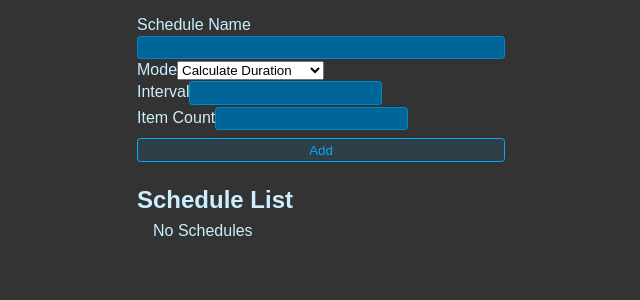
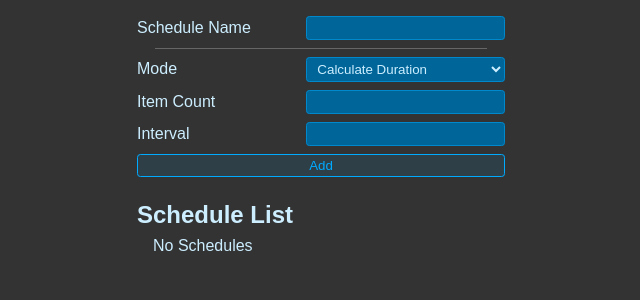
Before and after one commit to CJ-Kaiser/consumable-use-scheduler, a React (Vite) app: page / in a window 1280 px wide. Shown: the top 300 px of the page, without its empty margins (319-959 px from the left). Built offline with nearby package versions, Linux system fonts and the light colour scheme.

Commit message:
Styled form better. Numbers don't go below 0.

```diff
--- a/src/NewScheduleForm.jsx
+++ b/src/NewScheduleForm.jsx
@@ -15,9 +15,10 @@ const modeOptions = [
   }
 ];
 
+//TODO: Formik for Validation? Refer to project from Ract Basics.
 export function NewScheduleForm({onSubmit}) {
     const [name, setName] = useState("");
-    const [time, setTime] = useState("");
+    const [duration, setDuration] = useState("");
     const [interval, setInterval] = useState("");
     const [itemCount, setItemCount] = useState("");
 
@@ -26,29 +27,35 @@ export function NewScheduleForm({onSubmit}) {
     function handleSubmit(e) {
       e.preventDefault();
       if(name === "") return;
-      if(time === NaN || time <= 0) return;
+      if(duration === NaN || duration <= 0) return;
 
       onSubmit(name);
 
       setName("");
-      setTime("");
+      setDuration("");
     };
 
     const showDurationInput = () => mode != "durationMissing";
     const showIntervalInput = () => mode != "intervalMissing";
     const showItemCountInput = () => mode != "itemCountMissing";
 
+    function validateNumberMax(value, max, setter) {
+      value = Math.max(max, value);
+      setter(value);
+    }
+
     return (
       <form onSubmit={handleSubmit} className="new-item-form">
-        <div className="form-row">
-          <label htmlFor="title">Schedule Name</label>
+        <label htmlFor="title" className="form-input-h">Schedule Name
           <input
             type="text"
             id="title"
             value={name}
             onChange={e => setName(e.target.value)}
           />
-          <label htmlFor="mode">Mode
+        </label>
+        <div className="form-sep"></div>
+        <label htmlFor="mode" className="form-input-h">Mode
             <select
               id="mode"
               value={mode}
@@ -58,38 +65,37 @@ export function NewScheduleForm({onSubmit}) {
                 <option value={option.value} key={option.value}>{option.text}</option>
               ))}
             </select>
-          </label>
+        </label>
+          {showItemCountInput() &&
+            <label htmlFor="itemCount" className="form-input-h">Item Count
+              <input
+                type="number"
+                id="itemCount"
+                value={itemCount}
+                onChange={e=>validateNumberMax(e.target.value, 1, setItemCount)}
+              />
+            </label>
+          }
           {showDurationInput() &&
-            <label htmlFor="time">Duration
+            <label htmlFor="time" className="form-input-h">Duration
               <input
                 type="number"
                 id="time"
-                value={time}
-                onChange={e=>setTime(e.target.value)}
+                value={duration}
+                onChange={e=>validateNumberMax(e.target.value, 1, setDuration)}
               />
             </label>
           }
           {showIntervalInput() &&
-            <label htmlFor="interval">Interval
+            <label htmlFor="interval" className="form-input-h">Interval
               <input
                 type="number"
                 id="interval"
                 value={interval}
-                onChange={e=>setTime(e.target.value)}
+                onChange={e=>validateNumberMax(e.target.value, 0, setInterval)}
               />
             </label>
           }
-          {showItemCountInput() &&
-            <label htmlFor="itemCount">Item Count
-              <input
-                type="number"
-                id="itemCount"
-                value={itemCount}
-                onChange={e=>setTime(e.target.value)}
-              />
-            </label>
-          }
-        </div>
         <button className="btn">Add</button>
       </form>
     );
--- a/src/styles.css
+++ b/src/styles.css
@@ -21,6 +21,19 @@ body {
   display: flex;
   flex-direction: column;
   gap: 0.1rem;
+}
+
+.form-input-h {
+  display: flex;
+  justify-content: space-between;
+  align-items: center;
+}
+
+.form-sep {
+  width: 90%;
+  height: 1px;
+  background-color: #666;
+  margin: 0 auto;
 }
 
 .btn {
@@ -49,6 +62,7 @@ body {
   background: hsl(0, 100%, 40%, 0.5);
 }
 
+.new-item-form select,
 .new-item-form input {
   outline: none;
   border: 1px solid hsl(200, 100%, 40%);
@@ -56,6 +70,8 @@ body {
   border-radius: 0.25em;
   padding: 0.25em 0.5em;
   color: hsl(200, 100%, 90%);
+  width: 50%;
+  box-sizing:content-box;
 }
 
 .new-item-form input:focus {
```
